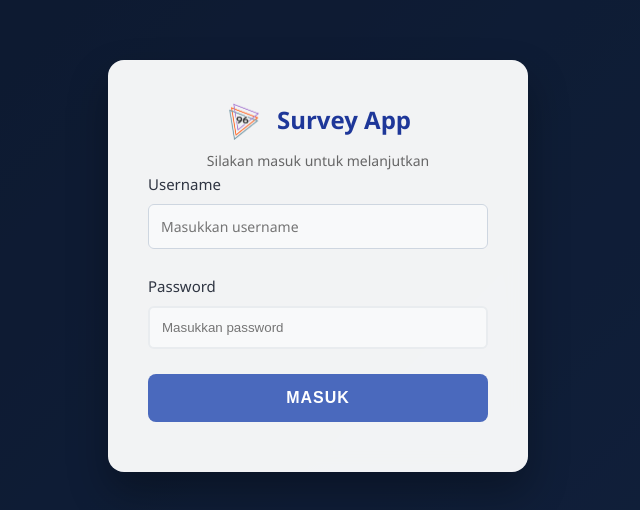
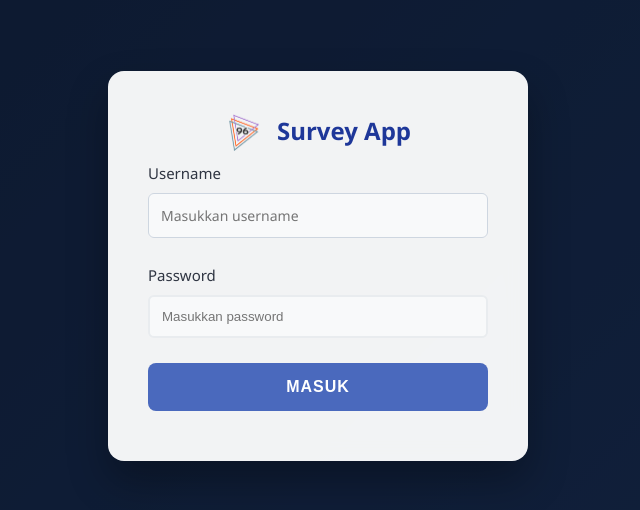
Before and after one commit to fahroediin/gas-survey, a website: page public/index.html in a window 1280 px wide. Shown: the part 134-644 px from the top of the page, without its empty margins (322-962 px from the left). Drawn offline with Linux system fonts and the light colour scheme; no server answers.

Commit message:
delete text desc login

```diff
--- a/public/index.html
+++ b/public/index.html
@@ -23,7 +23,6 @@
                     <img src="favicon.png" alt="Logo" class="app-logo skeleton" id="appLogo">
                     <h2 id="loginTitleText" class="skeleton skeleton-text">Loading...</h2>
                 </div>
-                <p>Silakan masuk untuk melanjutkan</p>
             </div>
 
             <form id="loginForm">
```
